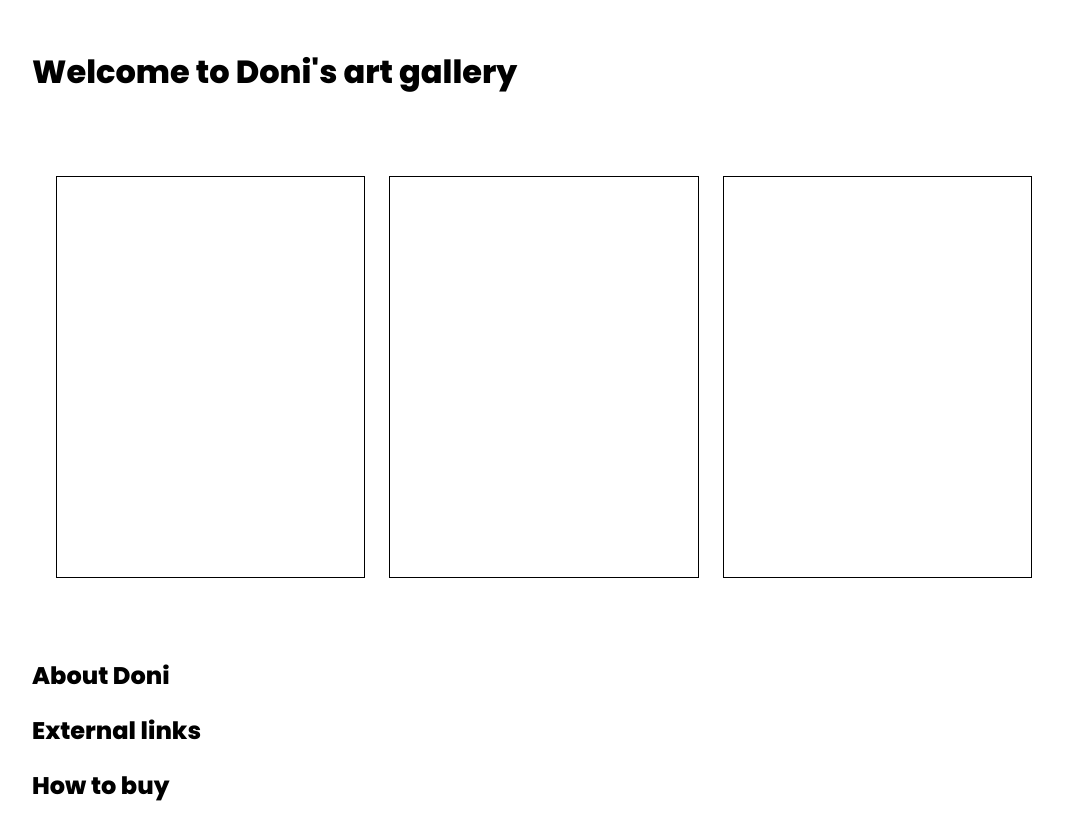
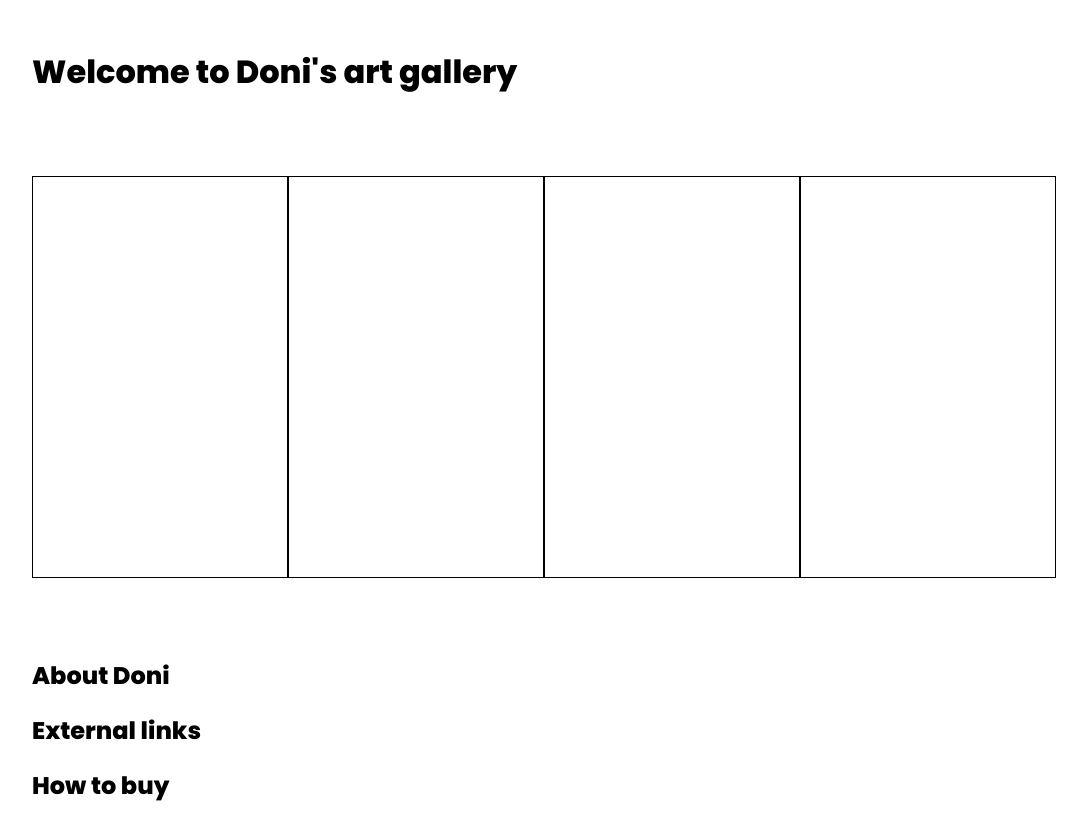
Before and after one commit to rum-n/artpage, a React (Create React App) app: page /doni in a window 1280 px wide. Shown: the top 840 px of the page, without its empty margins (96-1183 px from the left). Built offline with nearby package versions, Linux system fonts and the light colour scheme.

Commit message:
fixing deploy

```diff
--- a/src/pages/artist/artist.js
+++ b/src/pages/artist/artist.js
@@ -11,6 +11,7 @@ const Artist = () => {
                 <div className='artpiece'></div>
                 <div className='artpiece'></div>
                 <div className='artpiece'></div>
+                <div className='artpiece'></div>
             </div>
             <h2>About Doni</h2>
             <h2>External links</h2>
```
